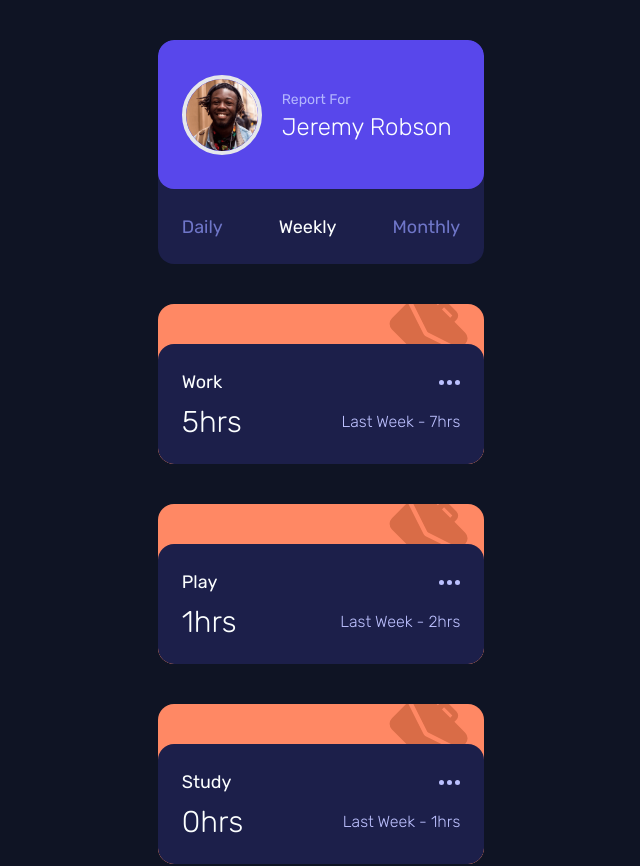
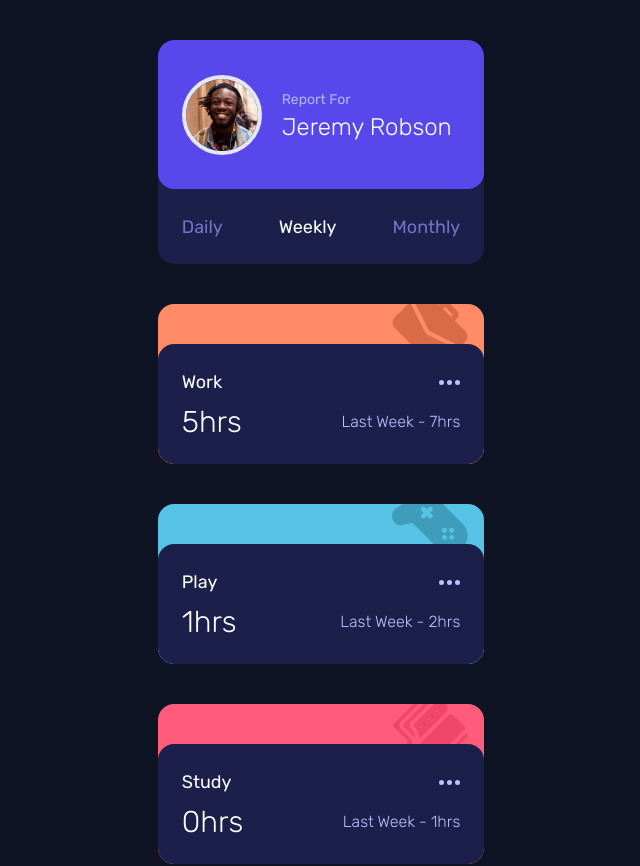
Before and after one commit to Odohofre/time-tracking-dashboard, a React (Vite) app: page / in a window 1280 px wide. Shown: the top 866 px of the page, without its empty margins (319-959 px from the left). Built offline with nearby package versions, Linux system fonts and the light colour scheme.

Commit message:
ensure proper display of card components

```diff
--- a/src/components/Card.jsx
+++ /dev/null
@@ -1,6 +0,0 @@
-import CardItem from "./CardItem";
-
-
-export default function Card() {
-
-};
--- a/src/components/CardItem.jsx
+++ b/src/components/CardItem.jsx
@@ -1,13 +1,43 @@
-import work from "../assets/images/icon-work.svg";
 import ellipsis from "../assets/images/icon-ellipsis.svg";
 
-export default function CardItem({title, current, previous}) {
+import { work, exercise, play, care, social, study } from "./ImageList";
+
+export default function CardItem({ title, color, current, previous }) {
+  const data = {
+    Work: {
+      color: "bg-[#ff8c66]",
+      image: work,
+    },
+    Play: {
+      color: "bg-[#56c2e6]",
+      image: play,
+    },
+    Study: {
+      color: "bg-[#ff5c7c]",
+      image: study,
+    },
+    Exercise: {
+      color: "bg-[#4acf81]",
+      image: exercise,
+    },
+    Social: {
+      color: "bg-[#7536d3]",
+      image: social,
+    },
+    "Self Care": {
+      color: "bg-[#f1c65b]",
+      image: care,
+    },
+  };
+
   return (
-    <div className="#faffff relative rounded-2xl h-40 bg-[#ff8864] mt-10 overflow-hidden ">
+    <div
+      className={`relative rounded-2xl h-40 mt-10 overflow-hidden ${data[title].color}`}
+    >
       <div className="h-1/4 z-10">
         <img
-          src={work}
-          width={79}
+          src={data[title].image}
+          width={76}
           className="absolute -top-3 right-4"
           alt="A mail bag"
         />
--- a/src/components/CardList.jsx
+++ b/src/components/CardList.jsx
@@ -5,7 +5,7 @@ import { v4 as uuidv4 } from "uuid";
 export default function CardList() {
   return (
     <ul>
-      {info.map(({ title, timeframes: { daily, weekly, monthly } }) => (
+      {info.map(({ title,  timeframes: { daily, weekly, monthly } }) => (
         <li key={uuidv4()}>
           <CardItem
             title={title}
--- /dev/null
+++ b/src/components/ImageList.js
@@ -0,0 +1,8 @@
+import work from "../assets/images/icon-work.svg";
+import exercise from "../assets/images/icon-exercise.svg";
+import play from "../assets/images/icon-play.svg";
+import care from "../assets/images/icon-self-care.svg";
+import social from "../assets/images/icon-social.svg";
+import study from "../assets/images/icon-study.svg";
+
+export { work, exercise, play, social, study, care };
```
